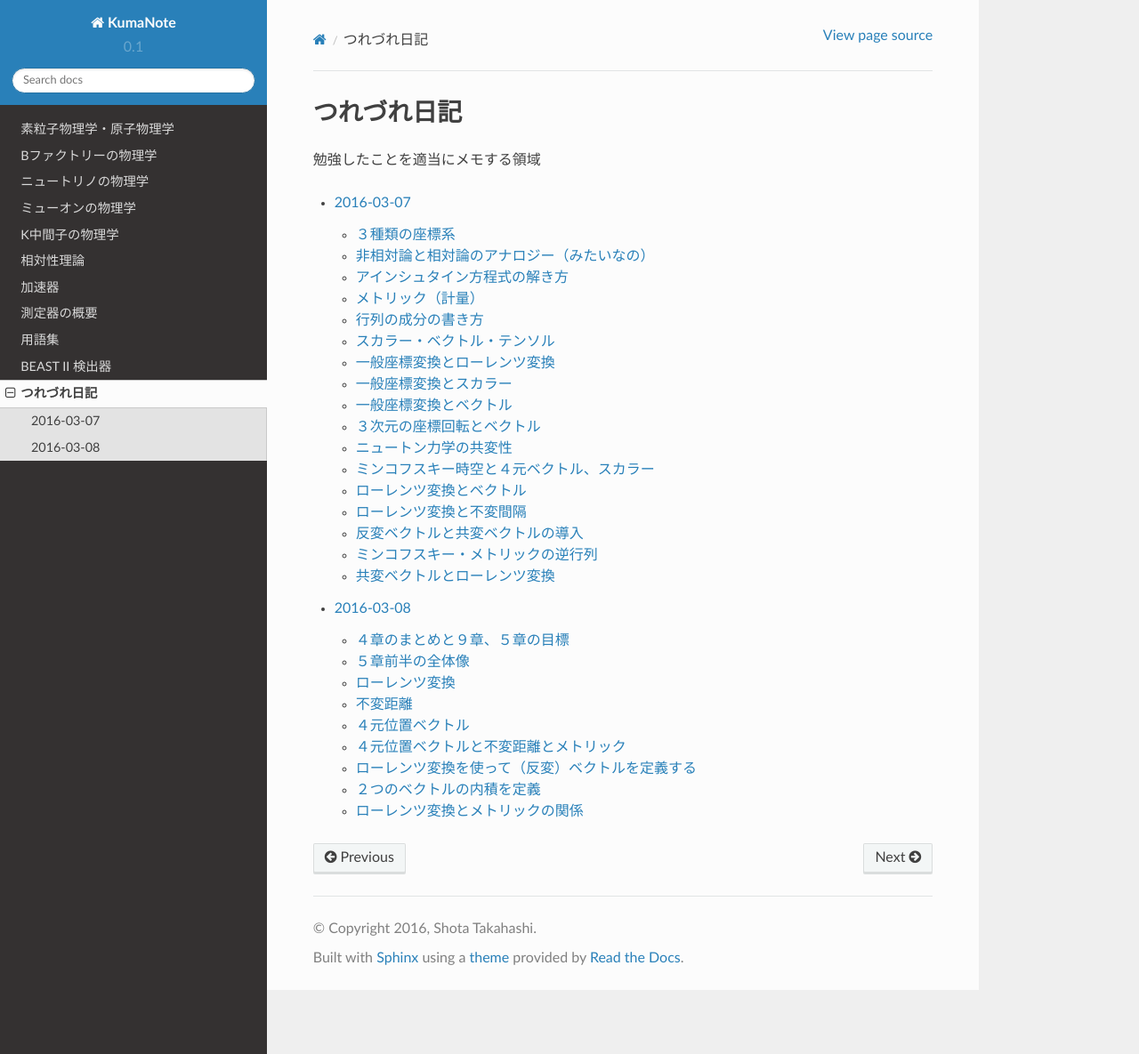
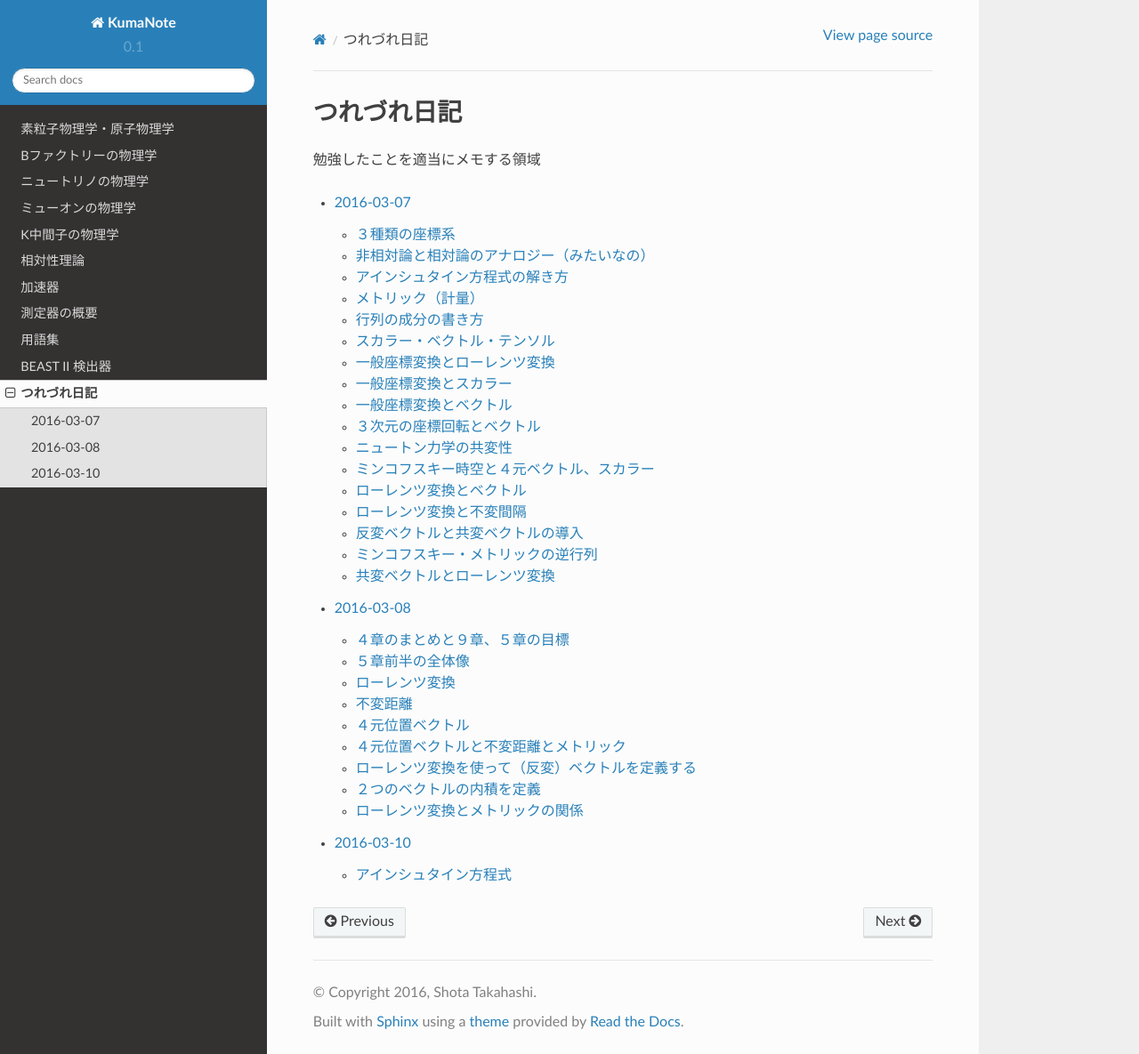
Before and after one commit to shotakaha/kumanote, a Sphinx documentation site: the page built from docs/source/dailynote/index.rst, in a window 1280 px wide and 1185 px high. Shown: the whole window at 89% size. Built offline with Sphinx 7.4.7 and the Read the Docs theme 2.0.0, drawn with Linux system fonts in a browser that asks for light colours; pages that are not in the unit, such as notebooks, are missing from menus.

Commit message:
Add new note

```diff
--- /dev/null
+++ b/docs/source/dailynote/2016-03-10.rst
@@ -0,0 +1,6 @@
+==================================================
+2016-03-10
+==================================================
+
+アインシュタイン方程式
+==================================================
--- a/docs/source/dailynote/index.rst
+++ b/docs/source/dailynote/index.rst
@@ -10,3 +10,4 @@
 
    2016-03-07
    2016-03-08
+   2016-03-10
```
